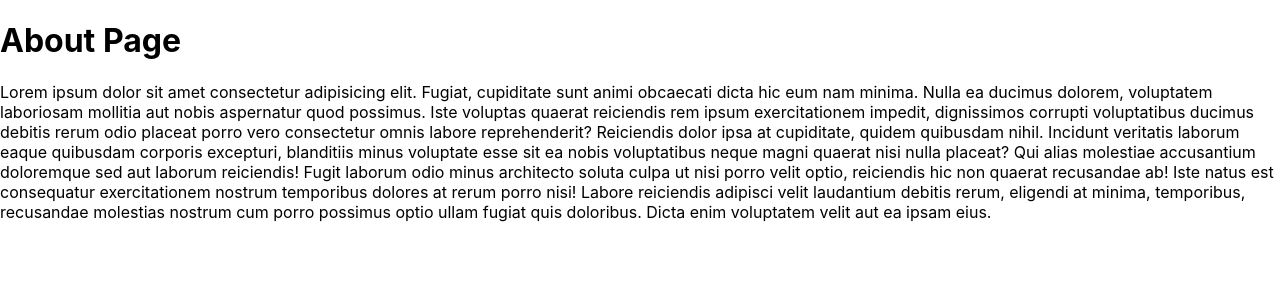
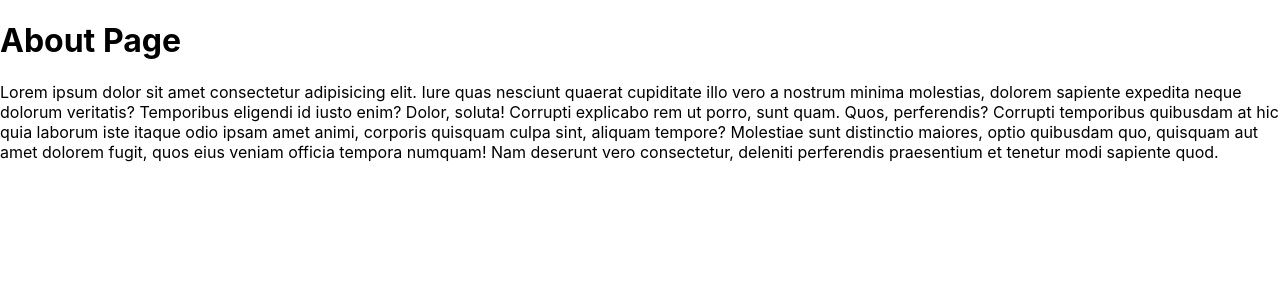
Before and after one commit to r3Fuze/next-app, a Next.js app: page /about in a window 1280 px wide. Shown: the top 300 px of the page. Built offline with nearby package versions, Linux system fonts and the light colour scheme.

Commit message:
fix: reduce the amount of lorem ipsum on about page

```diff
--- a/pages/about.tsx
+++ b/pages/about.tsx
@@ -5,23 +5,16 @@ const About: NextPage = () => {
     <div>
       <h1>About Page</h1>
       <p>
-        Lorem ipsum dolor sit amet consectetur adipisicing elit. Fugiat,
-        cupiditate sunt animi obcaecati dicta hic eum nam minima. Nulla ea
-        ducimus dolorem, voluptatem laboriosam mollitia aut nobis aspernatur
-        quod possimus. Iste voluptas quaerat reiciendis rem ipsum exercitationem
-        impedit, dignissimos corrupti voluptatibus ducimus debitis rerum odio
-        placeat porro vero consectetur omnis labore reprehenderit? Reiciendis
-        dolor ipsa at cupiditate, quidem quibusdam nihil. Incidunt veritatis
-        laborum eaque quibusdam corporis excepturi, blanditiis minus voluptate
-        esse sit ea nobis voluptatibus neque magni quaerat nisi nulla placeat?
-        Qui alias molestiae accusantium doloremque sed aut laborum reiciendis!
-        Fugit laborum odio minus architecto soluta culpa ut nisi porro velit
-        optio, reiciendis hic non quaerat recusandae ab! Iste natus est
-        consequatur exercitationem nostrum temporibus dolores at rerum porro
-        nisi! Labore reiciendis adipisci velit laudantium debitis rerum,
-        eligendi at minima, temporibus, recusandae molestias nostrum cum porro
-        possimus optio ullam fugiat quis doloribus. Dicta enim voluptatem velit
-        aut ea ipsam eius.
+        Lorem ipsum dolor sit amet consectetur adipisicing elit. Iure quas
+        nesciunt quaerat cupiditate illo vero a nostrum minima molestias,
+        dolorem sapiente expedita neque dolorum veritatis? Temporibus eligendi
+        id iusto enim? Dolor, soluta! Corrupti explicabo rem ut porro, sunt
+        quam. Quos, perferendis? Corrupti temporibus quibusdam at hic quia
+        laborum iste itaque odio ipsam amet animi, corporis quisquam culpa sint,
+        aliquam tempore? Molestiae sunt distinctio maiores, optio quibusdam quo,
+        quisquam aut amet dolorem fugit, quos eius veniam officia tempora
+        numquam! Nam deserunt vero consectetur, deleniti perferendis praesentium
+        et tenetur modi sapiente quod.
       </p>
     </div>
   )
```
